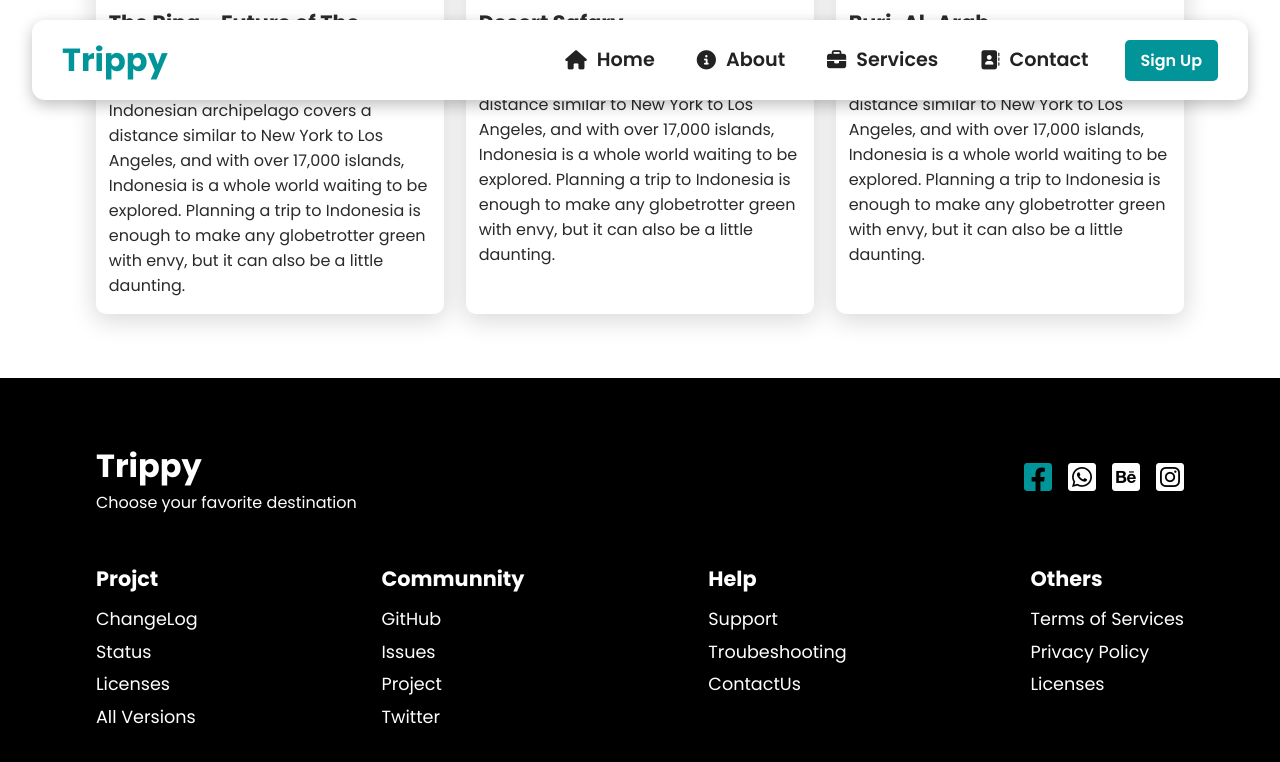
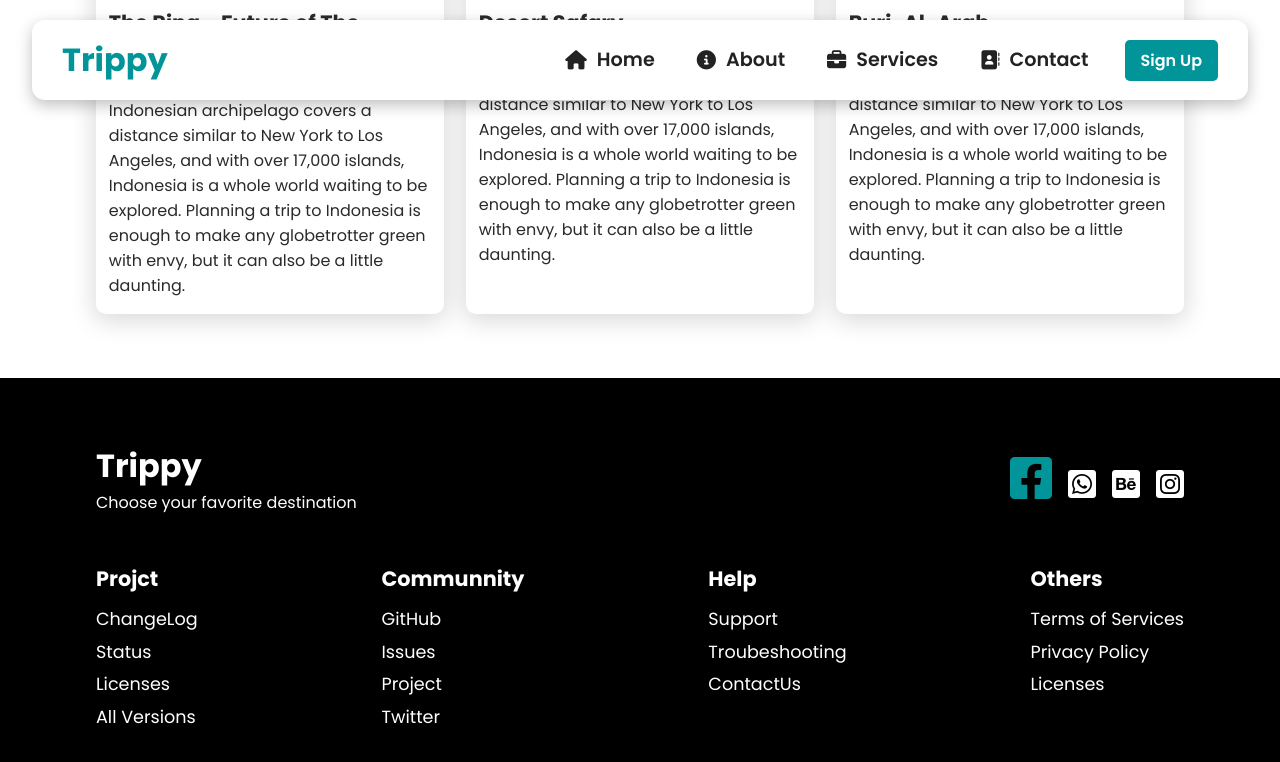
Before and after one commit to fmfahath/tourism-website, a React (Create React App) app: page / in a window 1280 px wide. In both pictures the pointer is over the icon 1038 px from the left and 2937 px from the top of the page. Shown: the part 2461-3223 px from the top of the page. Built offline with nearby package versions, Linux system fonts and the light colour scheme.

Commit message:
Footer.js social hover effect added

```diff
--- a/src/components/Footer-styles.css
+++ b/src/components/Footer-styles.css
@@ -17,10 +17,12 @@
     color: #fff;
     font-size: 2rem;
     margin-left: 1rem;
+    transition: 0.1s all ease-in-out;
 }
 
 .top i:hover{
     color: #01959a;
+    font-size: 3rem;
 }
 
 .bottom{
```
